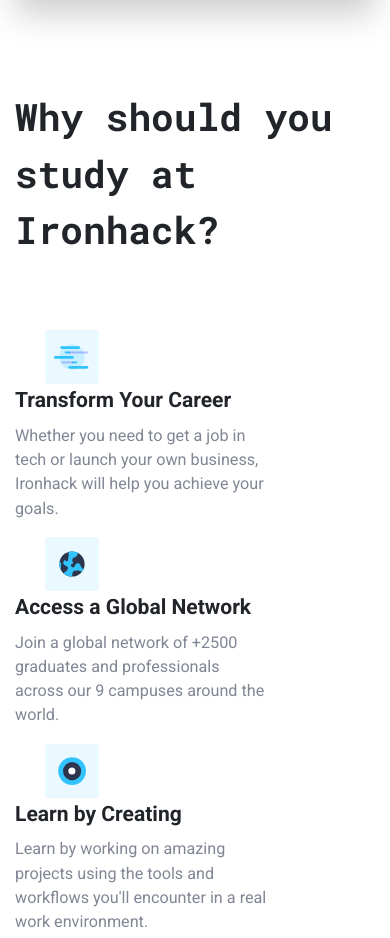
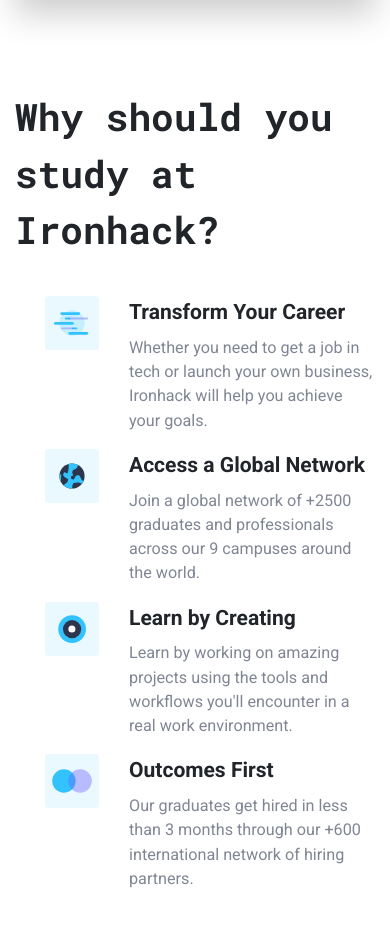
Before and after one commit to evilloh/DE-ironhack-clone-day-3, a plain HTML site: page index.html in a window 390 px wide. Shown: the part 2673-3611 px from the top of the page. Drawn offline with nearby package versions, Linux system fonts and the light colour scheme.

Commit message:
Upload until section 2 -why should you study- with responsive design, doubts on the bgimg responsiveness

```diff
--- a/css/styles.css
+++ b/css/styles.css
@@ -197,17 +197,22 @@ cite{
   width: 3em;
   display: inline-block;
   margin: 0 30px;
+  align-self: flex-start;
 }
 
 .section-2 h2{
   font-family: "Roboto Mono";
   font-size: 2.1em;
-  padding-bottom: 1.7em;
+  padding-bottom: .8em;
 }
 
 .article-container{
   display: inline-block;
   width: 70%;
+}
+
+.section-2 article{
+  display: flex;
 }
 
 
```
